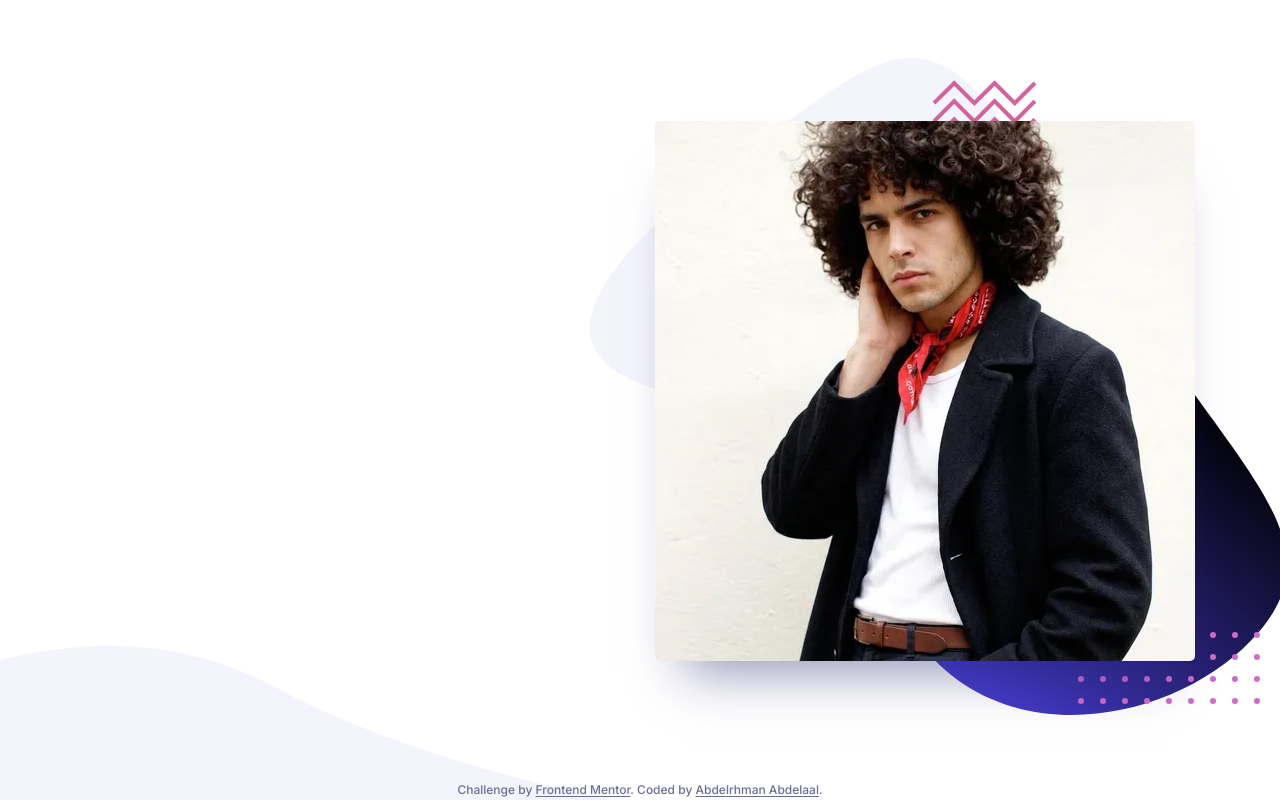
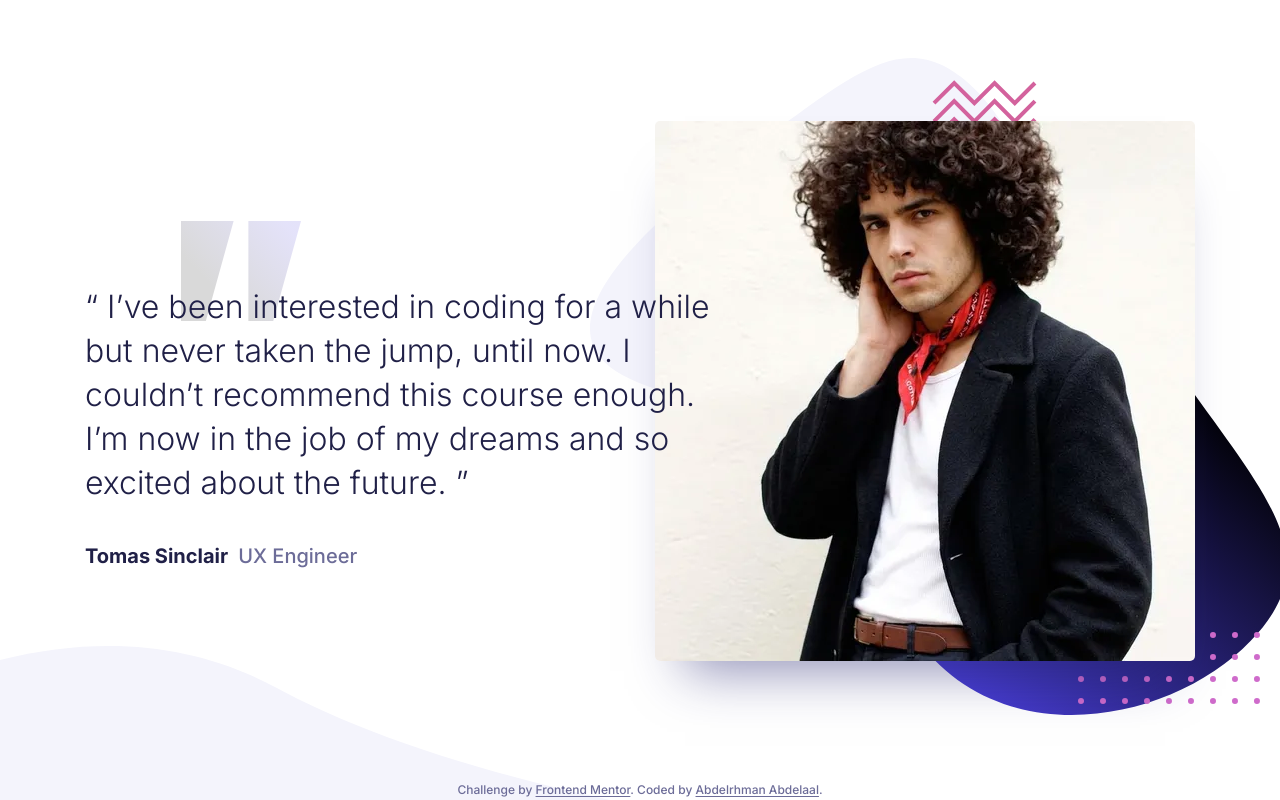
Before and after one commit to MrBlackvanta/coding-bootcamp-testimonials-slider, a Next.js app: page / in a window 1280 px wide. Built offline with nearby package versions, Linux system fonts and the light colour scheme.

Commit message:
feat: add TestimonialQuote component and integrate into TestimonialSlider; update globals.css for new styles and export Testimonial type

```diff
--- a/src/app/globals.css
+++ b/src/app/globals.css
@@ -24,6 +24,7 @@
   --shadow-pill: 0 15px 20px -10px rgb(36 36 113 / 0.1);
 
   --container-page: 69.375rem;
+  --container-panel: 39.6875rem;
 }
 
 @theme inline {
@@ -33,6 +34,8 @@
 @layer base {
   :root {
     --card: min(33.75rem, 67.73vw);
+    --mark: clamp(3.75rem, 2.0455rem + 7.2727vw, 7.5rem);
+    --mark-rise: clamp(1.5625rem, 0.4545rem + 4.7273vw, 4rem);
   }
 
   body {
--- a/src/components/index.ts
+++ b/src/components/index.ts
@@ -1,2 +1,3 @@
 export { default as CardDecoration } from "./card-decoration";
+export { default as TestimonialQuote } from "./testimonial-quote";
 export { default as TestimonialSlider } from "./testimonial-slider";
--- /dev/null
+++ b/src/components/testimonial-quote.tsx
@@ -0,0 +1,23 @@
+import { QuoteMark } from "@/components/patterns";
+import type { Testimonial } from "@/data";
+
+type TestimonialQuoteProps = Pick<Testimonial, "quote" | "name" | "role">;
+
+export default function TestimonialQuote({
+  quote,
+  name,
+  role,
+}: TestimonialQuoteProps) {
+  return (
+    <figure className="relative z-10 row-start-2 w-full max-w-panel justify-self-center text-center wide:col-start-1 wide:row-start-1 wide:mt-41 wide:self-start wide:justify-self-start wide:text-left">
+      <QuoteMark className="absolute -top-(--mark-rise) left-1/2 h-auto w-(--mark) -translate-x-1/2 wide:left-24 wide:translate-x-0" />
+      <blockquote className="relative text-quote font-light">
+        <p>{quote}</p>
+      </blockquote>
+      <figcaption className="mt-5 flex flex-col text-name wide:mt-8 wide:flex-row wide:gap-2.5 wide:leading-[1.9]">
+        <span className="font-bold">{name}</span>
+        <span className="font-medium text-muted">{role}</span>
+      </figcaption>
+    </figure>
+  );
+}
--- a/src/components/testimonial-slider.tsx
+++ b/src/components/testimonial-slider.tsx
@@ -1,14 +1,15 @@
 import { testimonials } from "@/data";
 
 import CardDecoration from "./card-decoration";
+import TestimonialQuote from "./testimonial-quote";
 
 export default function TestimonialSlider() {
-  const { portrait } = testimonials[0];
+  const { portrait, quote, name, role } = testimonials[0];
 
   return (
     <section
       aria-label="Testimonials"
-      className="mx-auto grid w-full max-w-page grid-cols-1 gap-y-[calc(var(--card)/3)]"
+      className="mx-auto grid w-full max-w-page grid-cols-1 gap-y-[calc(var(--card)*0.32)] px-8 wide:px-0"
     >
       <div className="relative row-start-1 aspect-square w-(--card) justify-self-center wide:col-start-1 wide:justify-self-end">
         <CardDecoration />
@@ -21,6 +22,7 @@ export default function TestimonialSlider() {
           className="absolute inset-0 size-full rounded-card object-cover shadow-card"
         />
       </div>
+      <TestimonialQuote quote={quote} name={name} role={role} />
     </section>
   );
 }
--- a/src/data/index.ts
+++ b/src/data/index.ts
@@ -1 +1 @@
-export { testimonials } from "./testimonials";
+export { testimonials, type Testimonial } from "./testimonials";
--- a/src/data/testimonials.ts
+++ b/src/data/testimonials.ts
@@ -1,7 +1,16 @@
+import type { StaticImageData } from "next/image";
+
 import imageJohn from "@/assets/image-john.webp";
 import imageTomas from "@/assets/image-tomas.webp";
 
-export const testimonials = [
+export type Testimonial = {
+  quote: string;
+  name: string;
+  role: string;
+  portrait: StaticImageData;
+};
+
+export const testimonials: Testimonial[] = [
   {
     quote:
       "“ I’ve been interested in coding for a while but never taken the jump, until now. I couldn’t recommend this course enough. I’m now in the job of my dreams and so excited about the future. ”",
```
